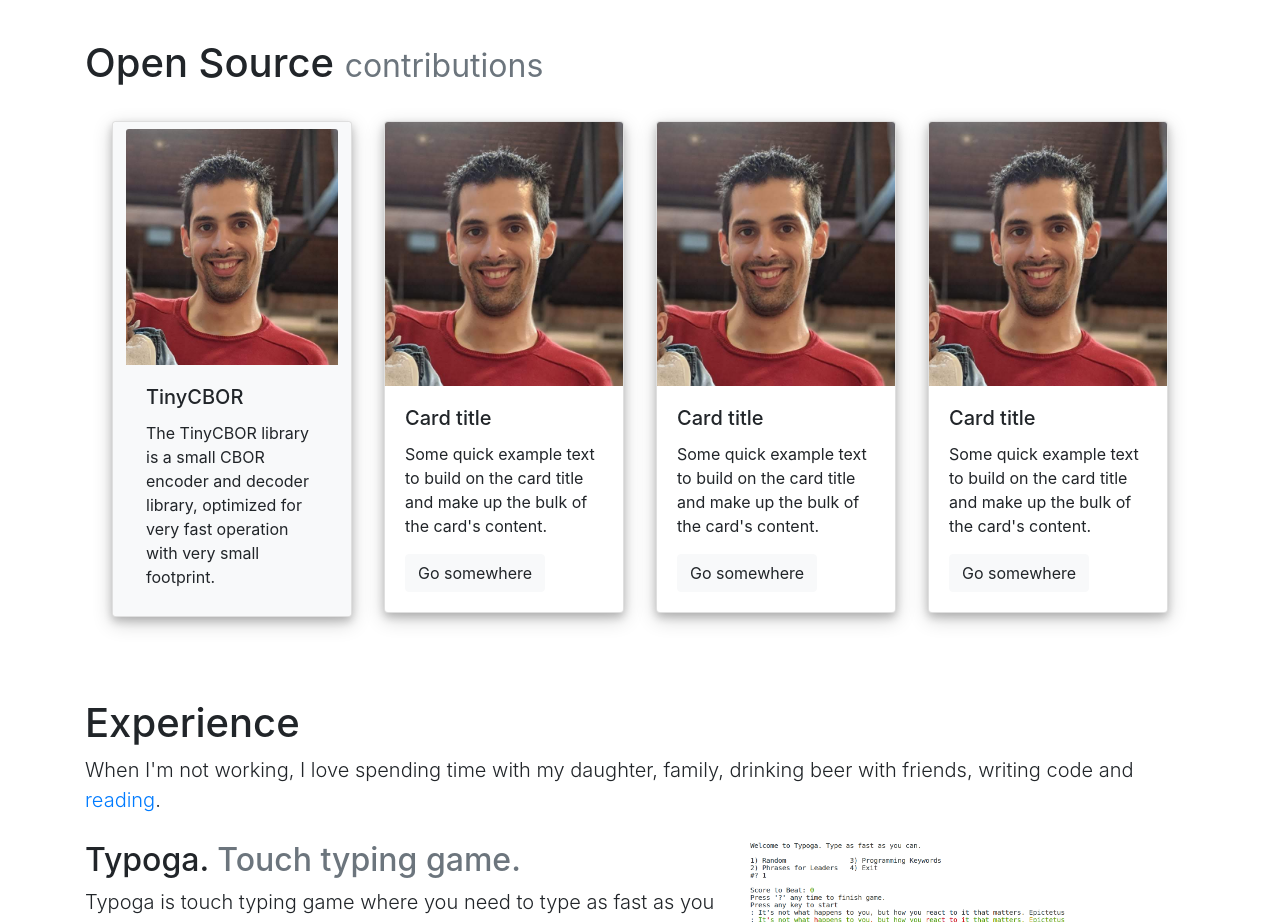
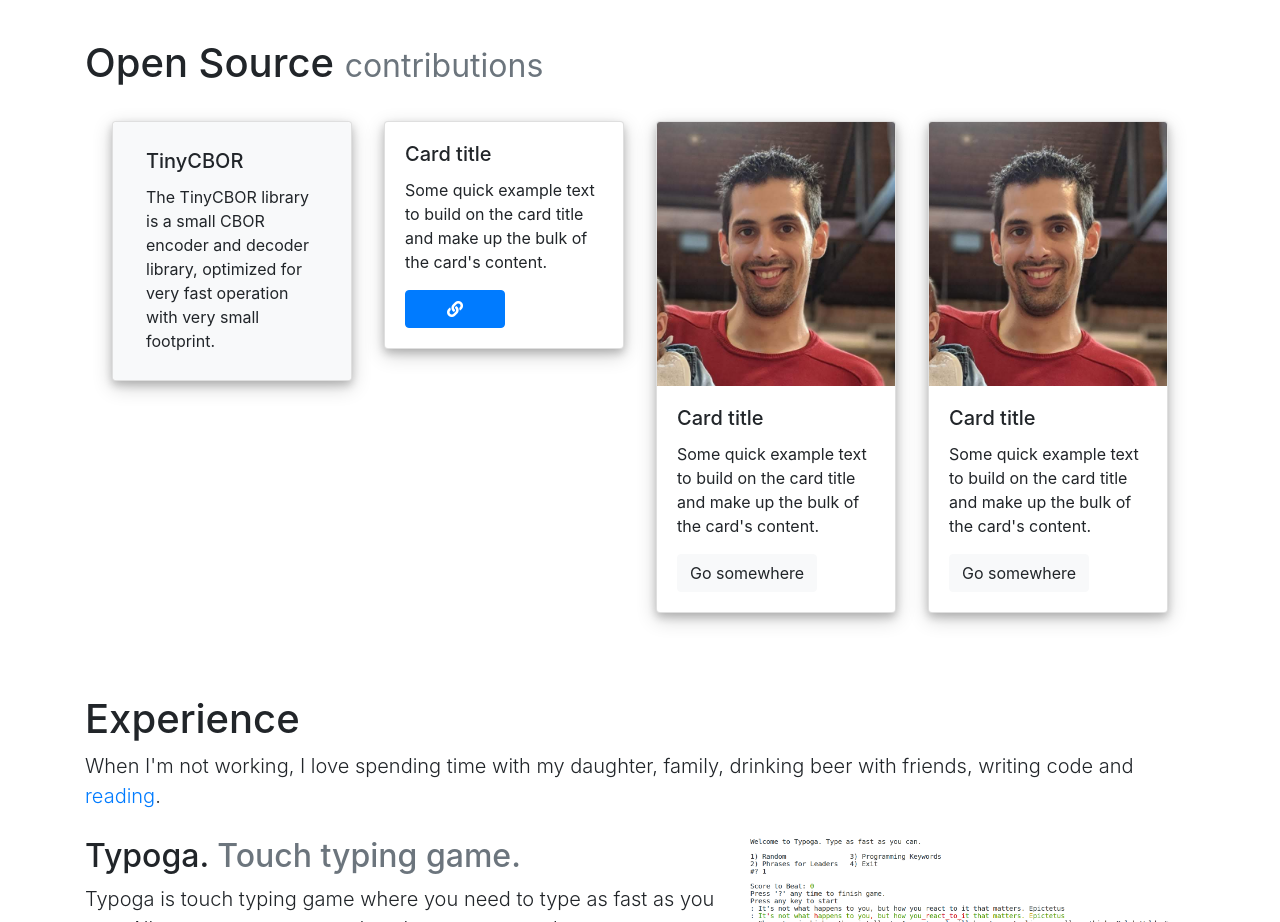
Before and after one commit to pelco/pelco.github.io, a plain HTML site: page index.html in a window 1280 px wide. Shown: the part 1360-2282 px from the top of the page. Drawn offline with nearby package versions, Linux system fonts and the light colour scheme.

Commit message:
changed some formating in contributions to check how it looked

```diff
--- a/css/my.css
+++ b/css/my.css
@@ -11,6 +11,7 @@ body {
 .myspace {
     padding-top: 56px;
 }
+
 nav.navbar {
     opacity: 0.8;
     background-color: black;
@@ -49,6 +50,7 @@ nav.navbar {
     box-shadow: 0 4px 8px 0 rgba(0, 0, 0, 0.2), 0 6px 20px 0 rgba(0, 0, 0, 0.19);
     width: 15rem;
 }
+
 .row {
     padding-top: 10px;
     padding-bottom: 10px;
--- a/index.html
+++ b/index.html
@@ -13,6 +13,7 @@
         <link href="css/my.css" rel="stylesheet">
 
         <title>Pedro Oliveira</title>
+        <!-- TODO: ADD something cool -->
     </head>
     <!-- NAVBAR -->
     <body id="p-top" data-spy="scroll" data-target=".navbar" data-offset="50">
@@ -141,7 +142,7 @@
                     <div class="m-md-3 my-2 mx-2">
                         <div class="card">
                             <a href="https://github.com/intel/tinycbor" target="_blank" class="btn btn-light text-left">
-                            <img class="card-img-top" src="img/me.jpg" alt="Card image cap">
+                            <!-- <img class="card-img-top" src="img/me.jpg" alt="Card image cap"> -->
                             <div class="card-body">
                                 <h5 class="card-title">TinyCBOR</h5>
                                 <p class="card-text">The TinyCBOR library is a small CBOR encoder and decoder library, optimized for very fast operation with very small footprint.</p>
@@ -151,11 +152,11 @@
                     </div>
                     <div class="m-md-3 my-2 mx-2">
                         <div class="card">
-                            <img class="card-img-top" src="img/me.jpg" alt="Card image cap">
+                            <!-- <img class="card-img-top" src="img/me.jpg" alt="Card image cap"> -->
                             <div class="card-body">
                                 <h5 class="card-title">Card title</h5>
                                 <p class="card-text">Some quick example text to build on the card title and make up the bulk of the card's content.</p>
-                                <a href="#" target="_blank" class="btn btn-light">Go somewhere</a>
+                                <a href="#" target="_blank" class="btn btn-primary" style="width:100px"><i class="fas fa-link"></i></a>
                             </div>
                         </div>
                     </div>
```
